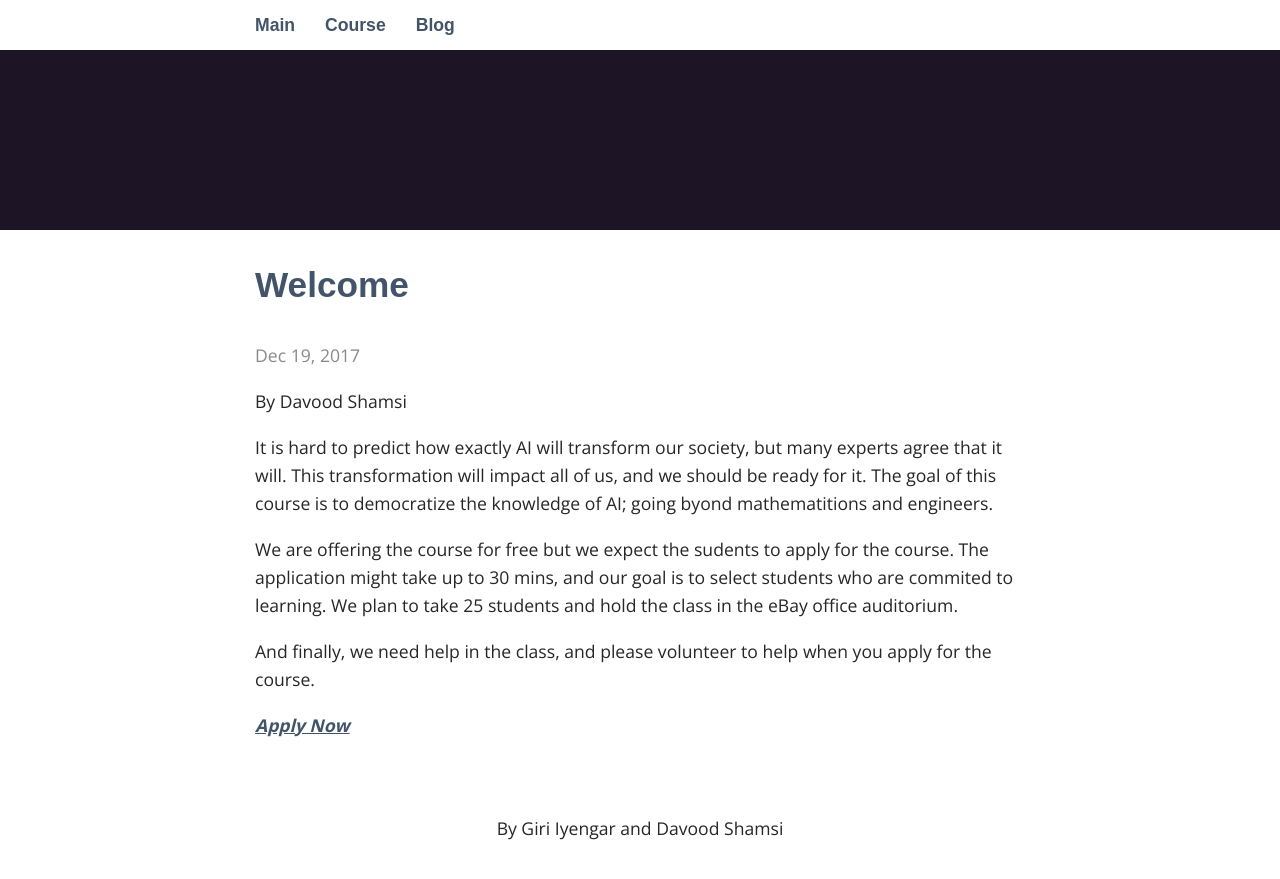
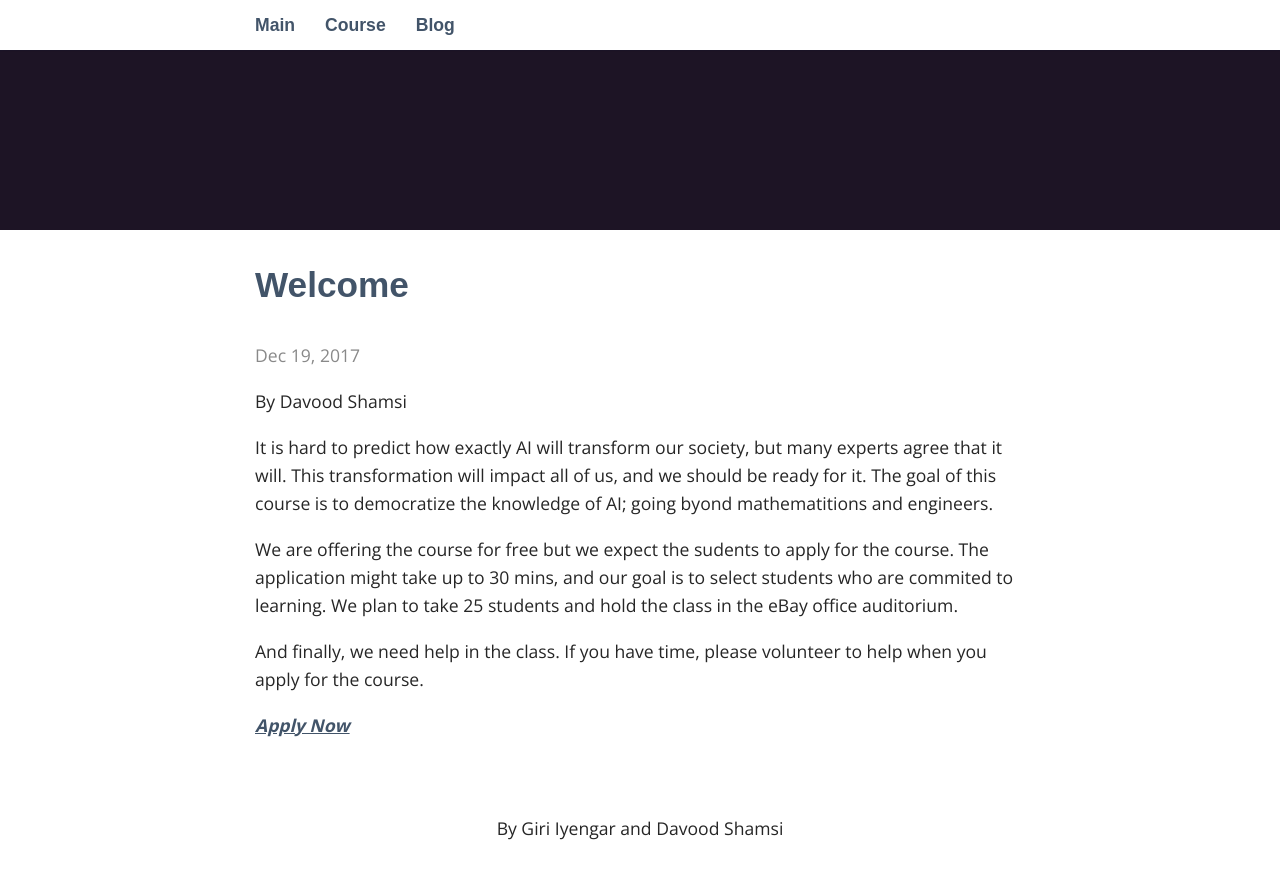
Before and after one commit to ai4all/ai4all.github.io, a Jekyll site: the page built from _posts/2017-12-19-welcome.md, in a window 1280 px wide and 900 px high, scrolled down 270 px. Shown: the top 879 px of the window. Built offline with Jekyll 4.4.1, drawn with Linux system fonts in a browser that asks for light colours; some web fonts are replaced.

Commit message:
Update 2017-12-19-welcome.md

```diff
--- a/_posts/2017-12-19-welcome.md
+++ b/_posts/2017-12-19-welcome.md
@@ -10,7 +10,7 @@ It is hard to predict how exactly AI will transform our society, but many expert
 
 We are offering the course for free but we expect the sudents to apply for the course. The application might take up to 30 mins, and our goal is to select students who are commited to learning. We plan to take 25 students and hold the class in the eBay office auditorium.
 
-And finally, we need help in the class, and please volunteer to help when you apply for the course.
+And finally, we need help in the class. If you have time, please volunteer to help when you apply for the course.
 
 
 <a href="https://docs.google.com/forms/d/1uBJKlEwfSgo3ZzcnGw3sMHCCQ7OloIWNi6f3ABbPDB4/edit"> *Apply Now*  </a>
```
